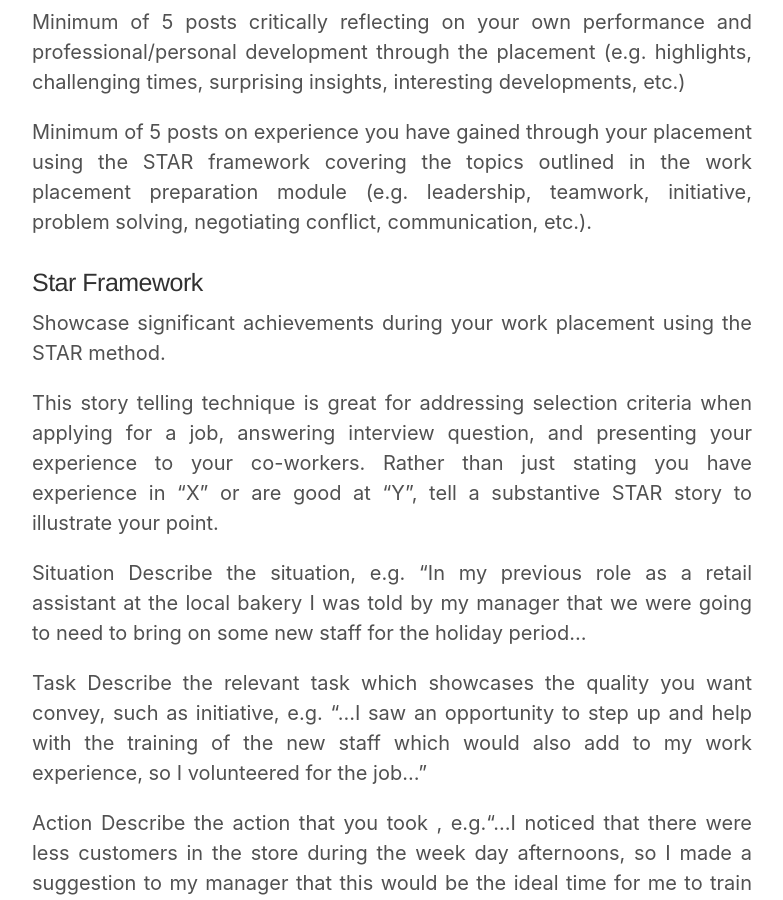
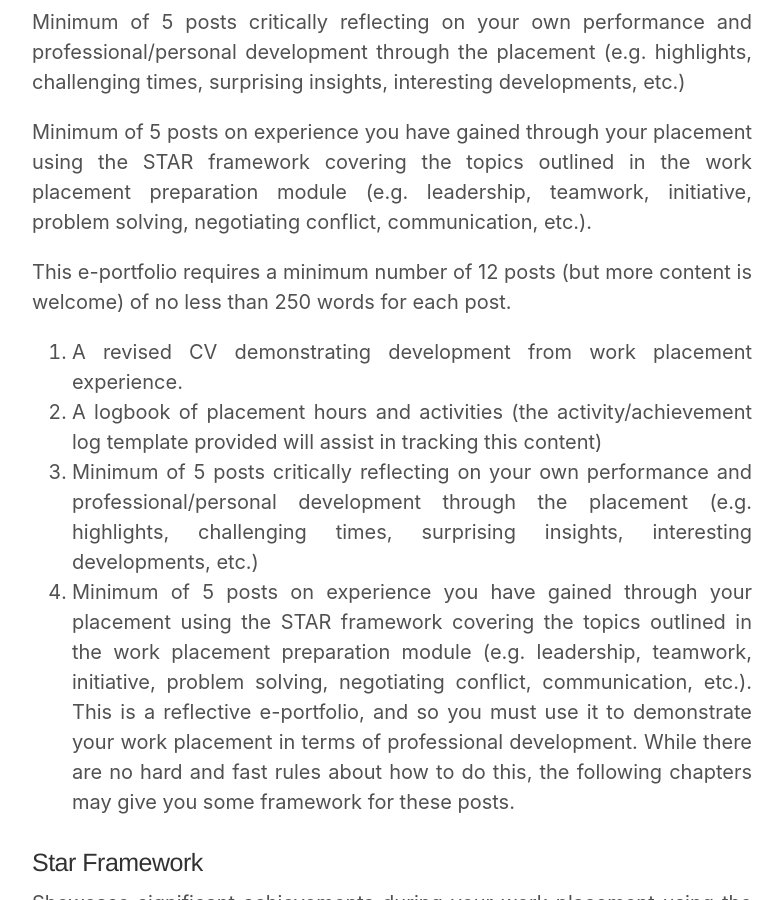
Before and after one commit to Key-Puncher/key-puncher.github.io, a Jekyll site: the page built from _posts/2021-06-01-garvan-day-2.md, in a window 1280 px wide and 900 px high, scrolled down 837 px. Shown: the whole window, without its empty margins (248-1031 px from the left). Built offline with Jekyll 4.4.1, drawn with Linux system fonts in a browser that asks for light colours; a style sheet for code colours, icons or effects is not loaded.

Commit message:
Update 2021-06-01-garvan-day-2.md

```diff
--- a/_posts/2021-06-01-garvan-day-2.md
+++ b/_posts/2021-06-01-garvan-day-2.md
@@ -13,6 +13,14 @@ I've found that the early days are very challenging, just getting my feet wet in
 Minimum of 5 posts critically reflecting on your own performance and professional/personal development through the placement (e.g. highlights, challenging times, surprising insights, interesting developments, etc.)
 
 Minimum of 5 posts on experience you have gained through your placement using the STAR framework covering the topics outlined in the work placement preparation module (e.g. leadership, teamwork, initiative, problem solving, negotiating conflict, communication, etc.).
+
+This e-portfolio requires a minimum number of 12 posts (but more content is welcome) of no less than 250 words for each post.
+
+1. A revised CV demonstrating development from work placement experience.
+2. A logbook of placement hours and activities (the activity/achievement log template provided will assist in tracking this content)
+3. Minimum of 5 posts critically reflecting on your own performance and professional/personal development through the placement (e.g. highlights, challenging times, surprising insights, interesting developments, etc.)
+4. Minimum of 5 posts on experience you have gained through your placement using the STAR framework covering the topics outlined in the work placement preparation module (e.g. leadership, teamwork, initiative, problem solving, negotiating conflict, communication, etc.).
+This is a reflective e-portfolio, and so you must use it to demonstrate your work placement in terms of professional development. While there are no hard and fast rules about how to do this, the following chapters may give you some framework for these posts.
 
 ### Star Framework
 
```
